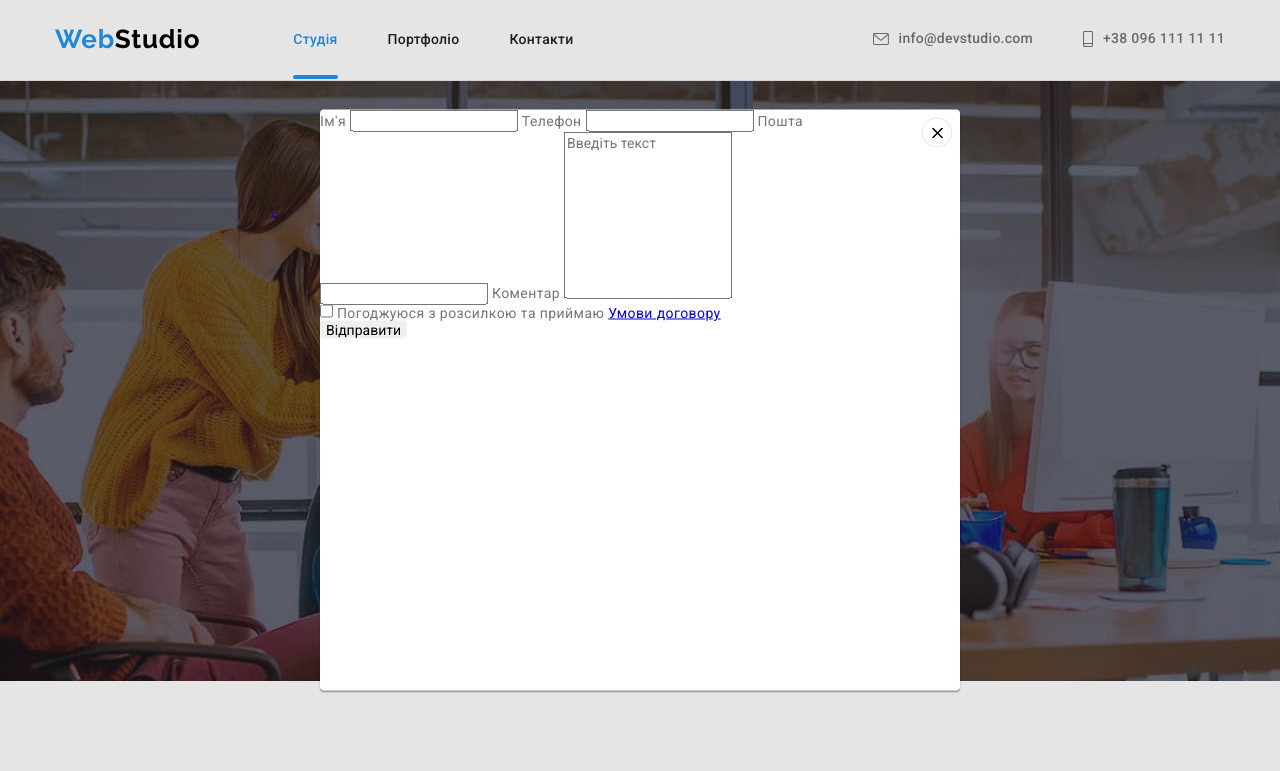
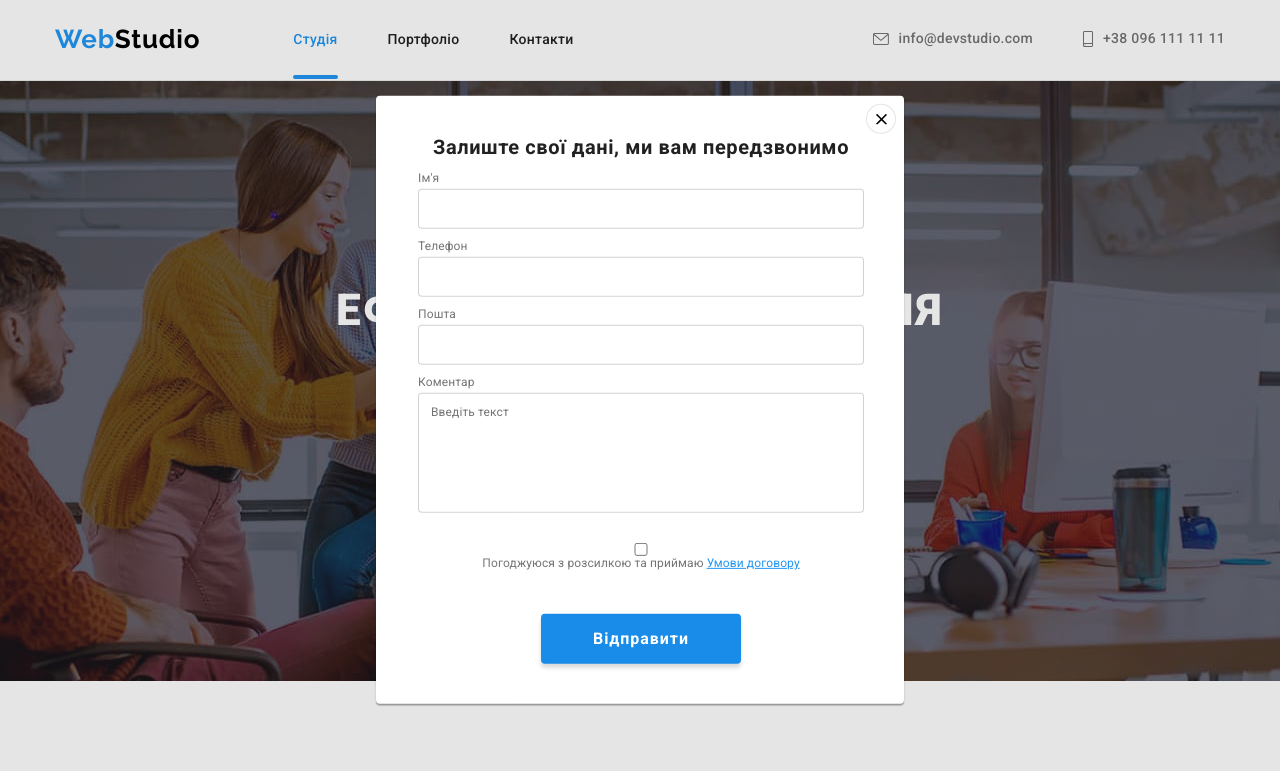
Before and after one commit to Shevochka/goit-markup-hw-06, a plain HTML site: page index.html in a window 1280 px wide. Both pictures are taken after a click on the button "Замовити послугу". Shown: the top 771 px of the page. Drawn offline with nearby package versions, Linux system fonts and the light colour scheme.

Commit message:
start hw6

```diff
--- a/css/styles.css
+++ b/css/styles.css
@@ -66,7 +66,7 @@ address {
   font-style: normal;
 }
 
-textarea{
+textarea {
   resize: none;
 }
 
@@ -255,19 +255,19 @@ img {
 }
 
 .hero-btn {
-  font-family: inherit;
-  font-weight: 700;
-  font-size: 16px;
-  line-height: 1.88;
   justify-content: center;
   align-items: center;
   box-sizing: border-box;
-  letter-spacing: 0.06em;
-  box-shadow: 0px 4px 4px rgba(0, 0, 0, 0.15);
+  font-family: inherit;
   margin: 0 auto;
   margin-top: 30px;
   padding: 10px 32px;
   min-width: 216px;
+  font-weight: 700;
+  font-size: 16px;
+  line-height: 1.88;
+  letter-spacing: 0.06em;
+  box-shadow: 0px 4px 4px rgba(0, 0, 0, 0.15);
   color: var(--white-primary-color);
   background-color: var(--background-btn-color);
   transition: background-color 250ms var(--timing-function);
@@ -441,10 +441,10 @@ img {
   margin-bottom: 50px;
   color: var(--title-text-color);
 }
-.clients-box{
+.clients-box {
   display: flex;
-    justify-content: center;
-    align-items: center;
+  justify-content: center;
+  align-items: center;
 }
 .clients-list {
   display: flex;
@@ -453,12 +453,12 @@ img {
   flex-wrap: wrap;
   gap: 30px;
 }
-.clients-item{
+.clients-item {
   width: 170px;
   height: 92px;
 }
 .clients-link {
- display: flex;
+  display: flex;
   justify-content: center;
   align-items: center;
   width: 100%;
@@ -577,6 +577,81 @@ img {
   background-color: var(--accent-color);
 }
 
+.footer-form {
+  position: relative;
+
+}
+
+.footer-form__field {
+  display: flex;
+  flex-direction: column;
+}
+
+.footer-form__field label {
+  margin-bottom: 20px;
+  font-weight: 700;
+  font-size: 14px;
+  line-height: calc(16 / 14);
+  letter-spacing: 0.03em;
+  text-transform: uppercase;
+  color: var(--white-primary-color);
+}
+.footer-form__field input {
+  margin: 0;
+  margin-right: 12px;
+  padding: 15px 295px 15px 16px;
+  width: 358px;
+  border: 1px solid rgba(255, 255, 255, 0.3);
+  filter: drop-shadow(0px 4px 4px rgba(0, 0, 0, 0.15));
+  border-radius: 4px;
+  background-color: var(--background-color-footer);
+}
+
+.footer-form__field input::placeholder {
+display: flex;
+align-items: center;
+  font-weight: 400;
+font-size: 16px;
+line-height: calc(20 / 16);
+letter-spacing: 0.03em;
+color: rgba(255, 255, 255, 0.6);
+}
+
+.footer-subscribe{
+display: flex;
+position: absolute;
+left: 355px;
+top: 35px;
+
+}
+
+.footer-form__btn {
+
+  justify-content: center;
+  box-sizing: border-box;
+  margin: 0 auto;
+  margin-left: 12px;
+  padding: 10px 10px 10px 28px;
+  min-width: 200px;
+  min-height: 50px;
+background-color: var(--background-btn-color);
+box-shadow: 0px 4px 4px rgba(0, 0, 0, 0.15);
+border-radius: 4px;
+
+font-weight: 700;
+font-size: 16px;
+line-height: calc(30 / 16);
+display: flex;
+align-items: center;
+text-align: center;
+letter-spacing: 0.06em;
+color: var(--white-primary-color);
+transition: background-color 250ms var(--timing-function);
+}
+.footer-form__btn:hover,
+.footer-form__btn:focus{
+  background-color: #409be6;
+}
 /* _____________________________________Menu BUTTONS Portfolio_________________________ */
 .menu-list {
   margin-bottom: 50px;
@@ -594,7 +669,8 @@ img {
   padding: 6px 22px;
   color: var(--title-text-color);
   background-color: var(--background-color-team);
-  transition: background-color 250ms var(--timing-function), color 250ms var(--timing-function), filter 250ms var(--timing-function);
+  transition: background-color 250ms var(--timing-function), color 250ms var(--timing-function),
+    filter 250ms var(--timing-function);
 }
 
 .menu-list__btn:hover,
@@ -653,7 +729,7 @@ img {
 }
 
 .project-link:hover .overlay-thumb,
-.project-link:focus .overlay-thumb  {
+.project-link:focus .overlay-thumb {
   opacity: 1;
   transform: translateY(0%);
 }
@@ -667,7 +743,7 @@ img {
   height: 100%;
   background: rgba(33, 150, 243, 0.9);
   transform: translateY(101%);
-  transition:transform 250ms var(--timing-function), opacity 250ms var(--timing-function);
+  transition: transform 250ms var(--timing-function), opacity 250ms var(--timing-function);
 }
 
 .overlay-text {
@@ -682,7 +758,7 @@ img {
   color: var(--white-primary-color);
 }
 
-/* ___________________________BACKDROP__________________________ */
+/* ___________________________MODAL+FORM+BACKDROP__________________________ */
 
 .backdrop {
   position: fixed;
@@ -734,3 +810,109 @@ img {
 .icon-close {
   fill: currentColor;
 }
+/* ___________________________FORM_______________________________ */
+.form {
+  width: 526px;
+  margin-left: auto;
+  margin-right: auto;
+  padding: 40px 39px 40px 41px;
+}
+.form-title {
+  margin: 0;
+  margin-bottom: 12px;
+  font-weight: 700;
+  font-size: 20px;
+  line-height: calc(23 / 20);
+  text-align: center;
+  letter-spacing: 0.03em;
+  color: var(--title-text-color);
+}
+.form-field {
+  display: flex;
+  flex-direction: column;
+  margin-bottom: 10px;
+}
+.form-field input {
+  margin: 0;
+  padding: 11px 12px;
+  border: 1px solid rgba(33, 33, 33, 0.2);
+  border-radius: 4px;
+}
+
+.form-field label {
+  margin-bottom: 4px;
+  font-weight: 400;
+  font-size: 12px;
+  line-height: calc(14 / 12);
+  letter-spacing: 0.01em;
+  color: var(--primary-text-color);
+}
+
+.form-field input::placeholder {
+  display: flex;
+  align-items: center;
+  font-weight: 400;
+  font-size: 16px;
+  line-height: calc(20 / 16);
+  letter-spacing: 0.03em;
+  color: rgba(255, 255, 255, 0.6);
+}
+
+.form-comment {
+  margin: 0;
+  margin-bottom: 20px;
+  padding: 11px 12px;
+  border: 1px solid rgba(33, 33, 33, 0.2);
+  border-radius: 4px;
+  min-height: 120px;
+  font-weight: 400;
+  font-size: 12px;
+  line-height: calc(14 / 12);
+  letter-spacing: 0.01em;
+  color: var(--title-text-color);
+}
+.agreement-text {
+  margin: 0;
+  text-align: center;
+  font-family: inherit;
+  font-weight: 400;
+  font-size: 14px;
+  line-height: calc(24 / 14);
+  letter-spacing: 0.03em;
+  color: var(--primary-text-color);
+}
+.policy-link{
+  color: var(--accent-color);
+}
+
+.agreement-btn {
+  display: flex;
+  justify-content: center;
+  align-items: center;
+  text-align: center;
+  margin: 0 auto;
+  margin-top: 40px;
+  padding: 10px 52px;
+  box-sizing: border-box;
+  min-width: 200px;
+  min-height: 50px;
+  background-color: var(--background-btn-color);
+  box-shadow: 0px 4px 4px rgba(0, 0, 0, 0.15);
+  border-radius: 4px;
+
+  font-family: inherit;
+  font-weight: 700;
+  font-size: 16px;
+  line-height: calc(30 / 16);
+  letter-spacing: 0.06em;
+  color: var(--white-primary-color);
+  transition: background-color 250ms var(--timing-function);
+}
+
+.agreement-btn:hover,
+.agreement-btn:focus {
+  background-color: #409be6;
+}
+
+.form-comment input[type='checkbox'] {
+}
--- a/index.html
+++ b/index.html
@@ -435,13 +435,24 @@
                 </ul>
             </div>
 
-            <div class="footer-form">
-                <form name="signup_form" autocomplete="on" novalidate>
-                    <label for="main-mail">Підпишіться на розсилку</label>
-                    <input type="email" name="mail" id="main-mail" placeholder="E-mail">
-                    <button type="submit">Підписатися</button>
-                </form>
-            </div>
+
+            <form name="signup_form" class="footer-form" autocomplete="on" novalidate>
+                <div class="footer-form__field">
+                    <label for="main-mail" class="footer-form__lable">Підпишіться на розсилку</label>
+                    <input class="footer-form__input" type="email" name="mail" id="main-mail" placeholder="E-mail">
+                </div>
+
+                <div class="footer-subscribe">
+                    <label for="submit"></label>
+                    <button class="footer-form__btn" type="submit">Підписатися
+                        <svg width="22px" height="22px">
+                            <use></use>
+                        </svg>
+                    </button>
+                </div>
+
+            </form>
+
 
         </div>
 
@@ -455,30 +466,41 @@
 
             </button>
 
-        <form>
+            <form class="form" autocomplete="on">
 
-            <label for="modal-name">Ім'я</label>
-            <input type="text" name="user-name" id="modal-name" />
+                <p class="form-title">Залиште свої дані, ми вам передзвонимо</p>
 
-            <label for="modal-tel">Телефон</label>
-            <input type="tel" name="tel" id="modal-tel">
+                <div class="form-field">
+                    <label for="modal-name" class="form-label">Ім'я</label>
+                    <input class="form-input" type="text" name="user-name" id="modal-name">
+                </div>
 
-            <label for="modal-mail">Пошта</label>
-            <input type="email" name="mail" id="modal-mail">
+                <div class="form-field">
+                    <label for="modal-tel" class="form-label">Телефон</label>
+                    <input class="form-input" type="tel" name="tel" id="modal-tel">
+                </div>
 
-            <label for="comment">Коментар</label>
+                <div class="form-field">
+                    <label for="modal-mail" class="form-label">Пошта</label>
+                    <input class="form-input" type="email" name="mail" id="modal-mail">
+                </div>
 
-            <textarea name="comment" id="comment" rows="10" placeholder="Введіть текст"></textarea>
+                <div class="form-field">
+                    <label for="comment" class="form-label">Коментар</label>
+                    <textarea class="form-comment" name="comment" id="comment" rows="5"
+                        placeholder="Введіть текст"></textarea>
+                </div>
 
-            <div role="group" class="agreement-checkbox">
-                <input type="checkbox" name="policy" id="policy" />
-                <label for="policy">Погоджуюся з розсилкою та приймаю <a href="#">Умови договору</a> </label>
-            </div>
+                <div class="form-field ">
+                    <input type="checkbox" name="policy" id="policy" />
+                    <label for="policy" class="agreement-text">Погоджуюся з розсилкою та приймаю <a class="policy-link"
+                            href="#">Умови договору</a> </label>
+                </div>
 
-            <label for="submit"></label>
-            <button type="submit">Відправити</button>
+                <label for="submit"></label>
+                <button type="submit" class="agreement-btn">Відправити</button>
 
-        </form>
+            </form>
         </div>
     </div>
     <script src="./js/modal.js"></script>
```
